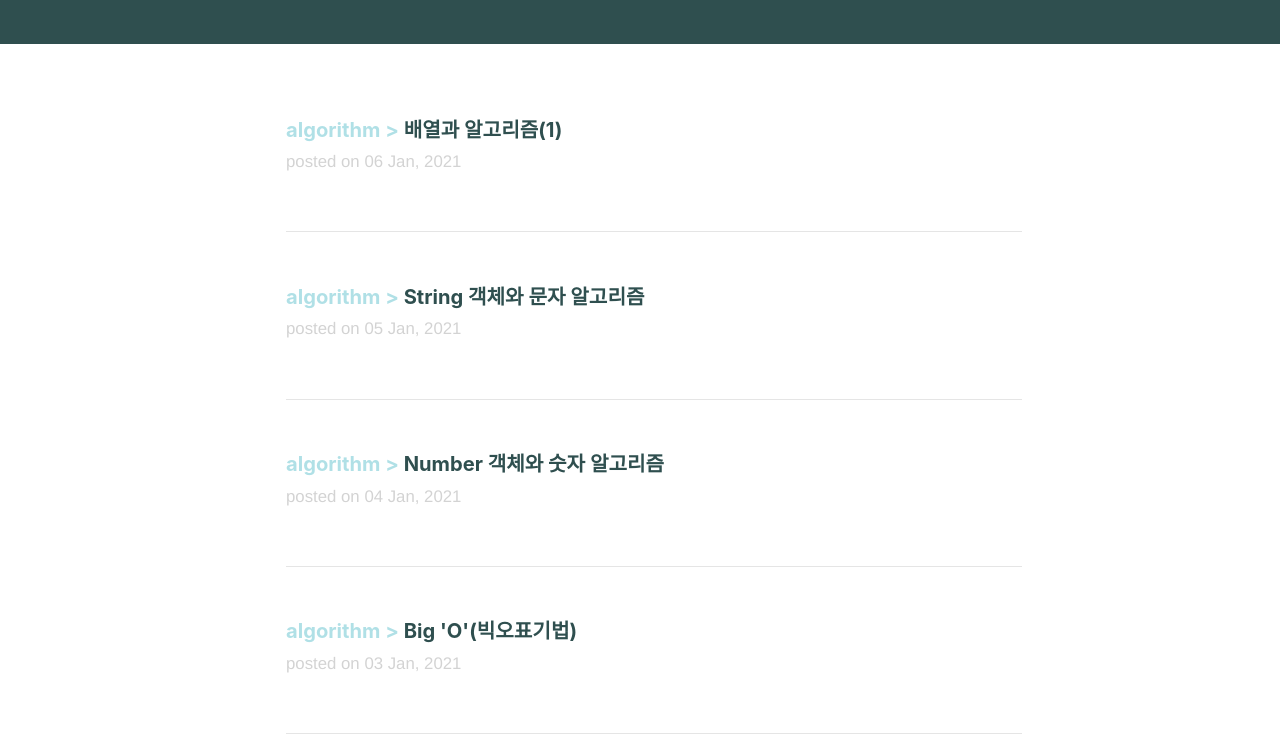
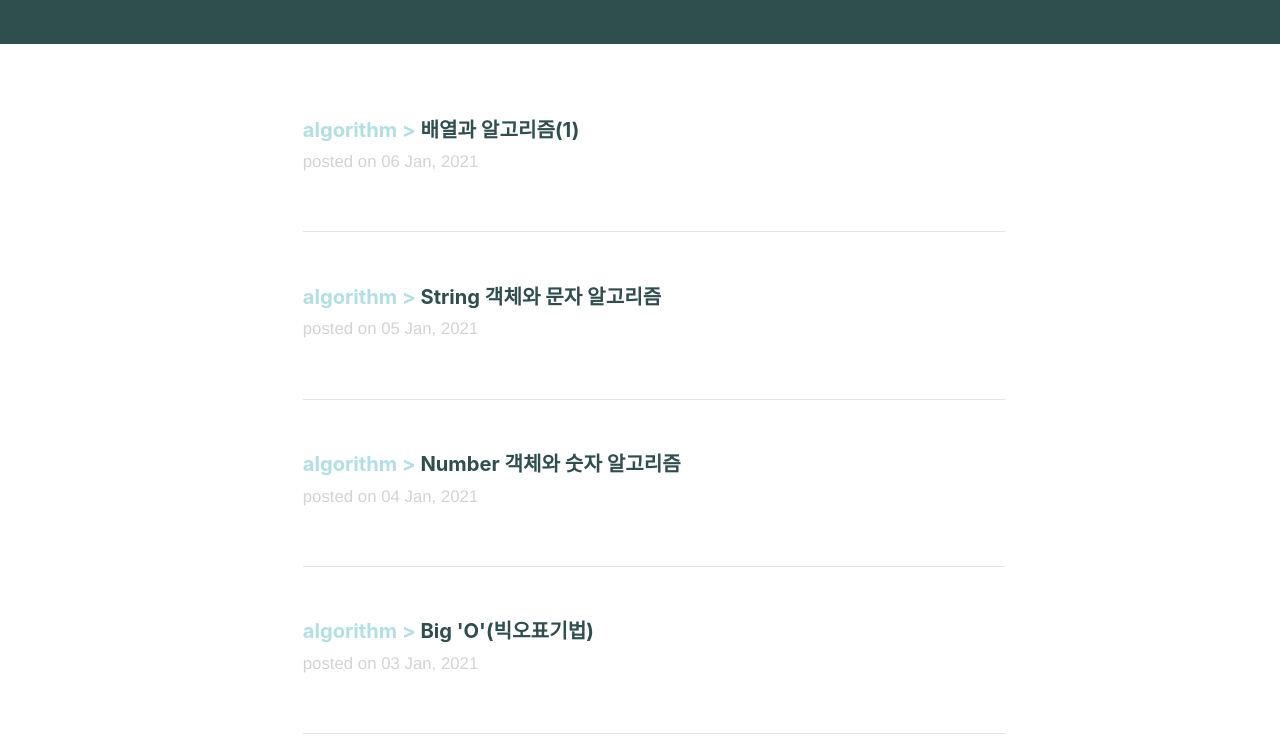
Before and after one commit to lattepapa/dlog, a Gatsby site: page / in a window 1280 px wide. Shown: the part 57-800 px from the top of the page. Built offline with nearby package versions, Linux system fonts and the light colour scheme; Gatsby itself is replaced by a stand-in of ours.

Commit message:
:lipstick: body margin 조정

```diff
--- a/src/components/layout.css
+++ b/src/components/layout.css
@@ -19,6 +19,11 @@ body {
   -webkit-font-feature-settings: "helvetica", "clig", "calt";
   font-feature-settings: "helvetica", "clig", "calt";
 }
+main {
+  margin-left: 1rem;
+  margin-right: 1rem;
+}
+
 article,
 aside,
 details,
```
